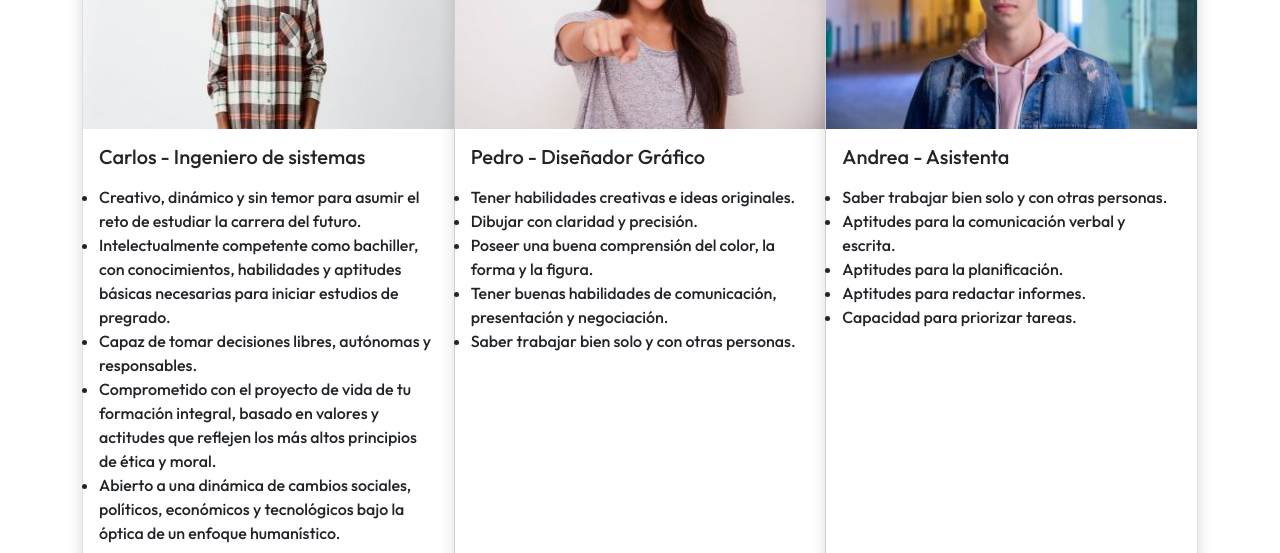
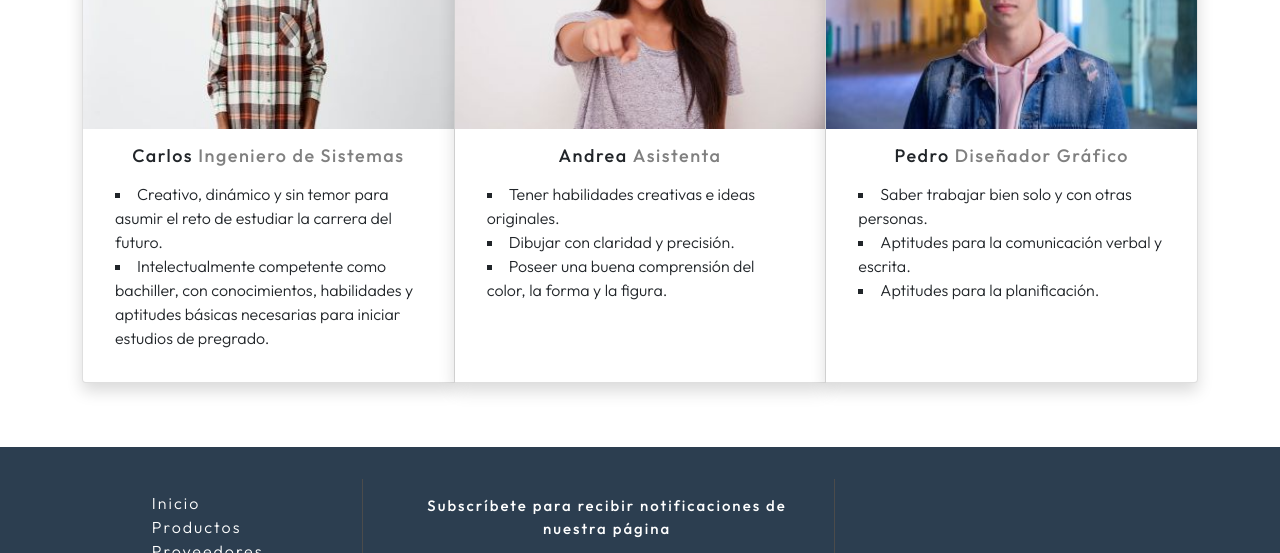
Before and after one commit to jesus9314/QuantumWolrd, a website: page pages/nosotros.html in a window 1280 px wide. Shown: the part 1490-2043 px from the top of the page. Drawn offline with nearby package versions, Linux system fonts and the light colour scheme.

Commit message:
modificaciones de estilos

```diff
--- a/pages/nosotros.html
+++ b/pages/nosotros.html
@@ -81,12 +81,12 @@
 			<section class="acercaDe">
 				<div class="container acercaDe__container">
 					<div class="acercaDe__card">
-						<h2>Mision</h2>
+						<h2>Misión</h2>
 						<div class="acercaDe__barra"></div>
 						<p>Lorem ipsum dolor, sit amet consectetur adipisicing elit. Totam facere quisquam harum, praesentium ut corrupti natus eius repellat placeat, pariatur dolore, ipsam saepe odit ducimus cumque. Ipsa, delectus. Reiciendis, assumenda.</p>
 					</div>
 					<div class="acercaDe__card">
-						<h2>Vision</h2>
+						<h2>Visión</h2>
 						<div class="acercaDe__barra"></div>
 						<p>Lorem ipsum dolor, sit amet consectetur adipisicing elit. Totam facere quisquam harum, praesentium ut corrupti natus eius repellat placeat, pariatur dolore, ipsam saepe odit ducimus cumque. Ipsa, delectus. Reiciendis, assumenda.</p>
 					</div>
@@ -131,14 +131,11 @@
 						<div class="card shadow">
 						  <img src="../img/p1.jpg" class="card-img-top" alt="...">
 						  <div class="card-body">
-							<h5 class="card-title">Carlos - Ingeniero de sistemas</h5>
+							<h2 class="card-title">Carlos <strong>Ingeniero de Sistemas</strong></h2>
 							<p class="card-text">
 								<ul>
 									<li>Creativo, dinámico y sin temor para asumir el reto de estudiar la carrera del futuro.</li>
 									<li>Intelectualmente competente como bachiller, con conocimientos, habilidades y aptitudes básicas necesarias para iniciar estudios de pregrado.</li>
-									<li>Capaz de tomar decisiones libres, autónomas y responsables.</li>
-									<li>Comprometido con el proyecto de vida de tu formación integral, basado en valores y actitudes que reflejen los más altos principios de ética y moral.</li>
-									<li>Abierto a una dinámica de cambios sociales, políticos, económicos y tecnológicos bajo la óptica de un enfoque humanístico.</li>
 								</ul>
 							</p>
 						  </div>
@@ -146,14 +143,12 @@
 						<div class="card shadow">
 						  <img src="../img/p2.jpg" class="card-img-top" alt="...">
 						  <div class="card-body">
-							<h5 class="card-title">Pedro - Diseñador Gráfico</h5>
+							<h2 class="card-title">Andrea <strong>Asistenta</strong></h2>
 							<p class="card-text">
 								<ul>
 									<li>Tener habilidades creativas e ideas originales.</li>
 									<li>Dibujar con claridad y precisión.</li>
 									<li>Poseer una buena comprensión del color, la forma y la figura.</li>
-									<li>Tener buenas habilidades de comunicación, presentación y negociación.</li>
-									<li>Saber trabajar bien solo y con otras personas.</li>
 								</ul>
 							</p>
 						  </div>
@@ -161,14 +156,12 @@
 						<div class="card shadow">
 						  <img src="../img/p3.jpg" class="card-img-top" alt="...">
 						  <div class="card-body">
-							<h5 class="card-title">Andrea - Asistenta</h5>
+							<h2 class="card-title">Pedro <strong>Diseñador Gráfico</strong></h2>
 							<p class="card-text">
 								<ul>
 									<li>Saber trabajar bien solo y con otras personas.</li>
 									<li>Aptitudes para la comunicación verbal y escrita.</li>
 									<li>Aptitudes para la planificación.</li>
-									<li>Aptitudes para redactar informes.</li>
-									<li>Capacidad para priorizar tareas.</li>
 								</ul>
 							</p>
 						  </div>
--- a/scss/pages/_contactanos.scss
+++ b/scss/pages/_contactanos.scss
@@ -14,6 +14,7 @@
         h2{
             letter-spacing: 2px;
             margin: 1rem 0;
+            margin-bottom: 2rem;
         }
         ul{
             margin: 1rem 0;
@@ -22,19 +23,20 @@
                 list-style: none;
                 display: inline-block;
                 font-size: 25px;
-                border: 1px solid black;
+                border: 1px solid $lightgray;
                 width: 40px;
                 border-radius: 5px;
                 height: 40px;
                 padding: 2px;
                 margin-right: 1rem;
                 a{
-                    color: black;
+                    color:$lightgray;
                 }
             }
         }
         p{
             @extend.parrafo;
+            color:$lightgray;
         }
         iframe{
             width: 100%;
@@ -54,6 +56,9 @@
                 font-weight: 300;
             }
         }
+        form{
+            margin-bottom: 1rem;
+        }
     }
 }
 @import "mediaQuery/contactanosMq";
--- a/scss/pages/_nosotros.scss
+++ b/scss/pages/_nosotros.scss
@@ -1,3 +1,23 @@
+.card-body{
+    margin: 0 1rem;
+    font-family: $outfit;
+    h2{
+        font-size: 18px;
+        letter-spacing: 1.5px;
+        text-align: center;
+        strong{
+            color: gray;
+            font-weight: 400;
+        }
+    }
+    ul{
+        li{
+            list-style: square inside;
+            font-weight: 300;
+            line-height: 1.5;
+        }
+    }
+}
 .acercaDe{
     background-image: url(../../img/ciudadTecnologica.jpg);
     background-size: cover;
@@ -79,7 +99,7 @@
     padding: 3rem 0;
 }
 .card-img-top{
-    height: 250px;
+    height: 400px;
 }
 
 // Media Query
--- a/scss/pages/mediaQuery/_nosotrosMq.scss
+++ b/scss/pages/mediaQuery/_nosotrosMq.scss
@@ -15,6 +15,9 @@
             width: 40%;
         }
     }
+    .card-img-top{
+        height: 150px;
+    }
 }
 @media(min-width:992px){
     .story{
@@ -25,4 +28,7 @@
             width: 50%;
         }
     }
+    .card-img-top{
+        height: 250px;
+    }
 }
```
Also changed, not shown: pages/contactanos.html (+4 -3 lines), css/style.css.
